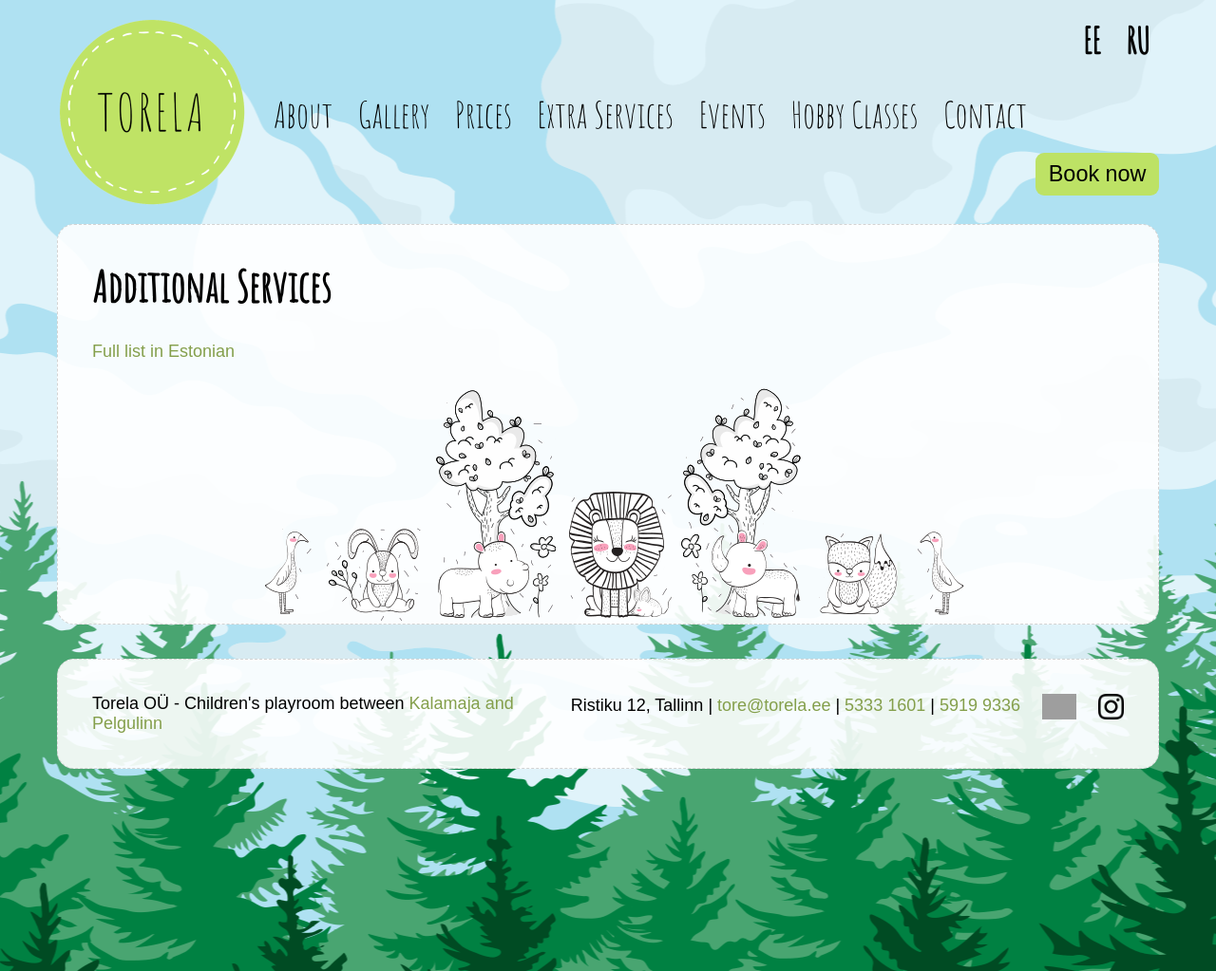
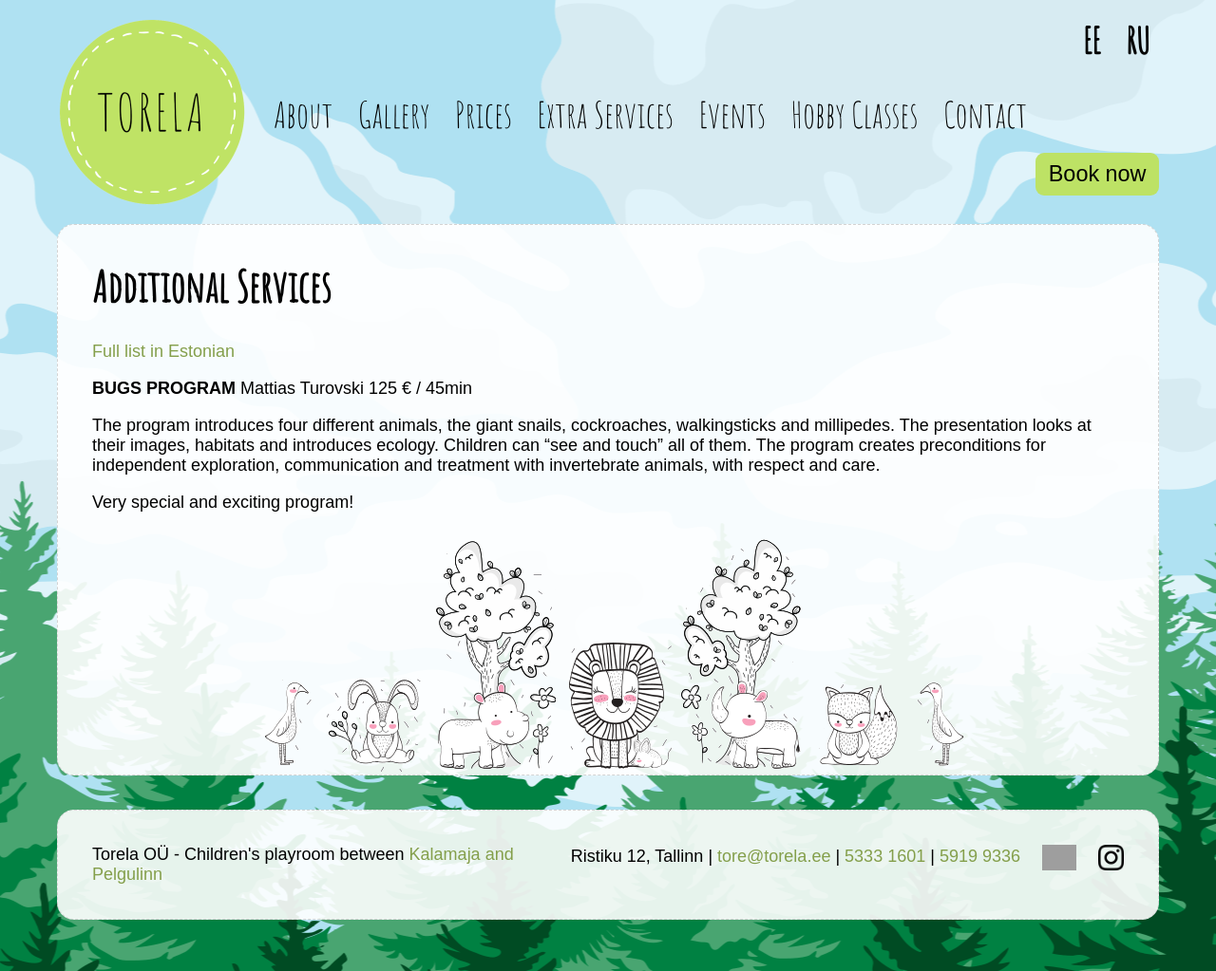
Before and after one commit to mypsik/torela, a Jekyll site: the page built from en/services/index.md, in a window 1280 px wide. Shown: the whole page at 95% size. Built offline with Jekyll 4.4.1, drawn with Linux system fonts in a browser that asks for light colours; grey boxes are pictures that could not be loaded.

Commit message:
Update index.md

```diff
--- a/en/services/index.md
+++ b/en/services/index.md
@@ -8,3 +8,11 @@ ru: /ru/services/
 ---
 
 <a href="/lisateenused/">Full list in Estonian</a>
+
+**BUGS PROGRAM**
+Mattias Turovski
+125 € / 45min
+
+The program introduces four different animals, the giant snails, cockroaches, walkingsticks and millipedes. The presentation looks at their images, habitats and introduces ecology. Children can "see and touch" all of them. The program creates preconditions for independent exploration, communication and treatment with invertebrate animals, with respect and care.
+
+Very special and exciting program!
```
